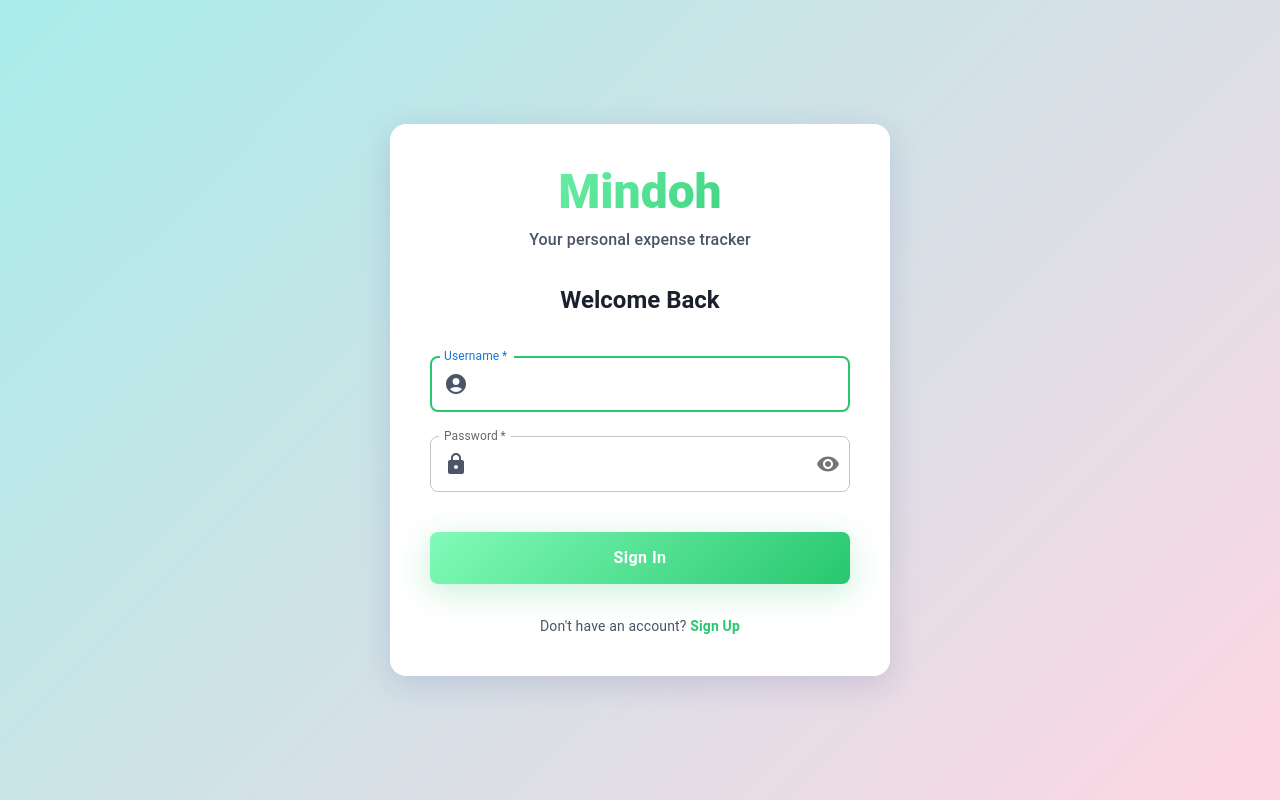
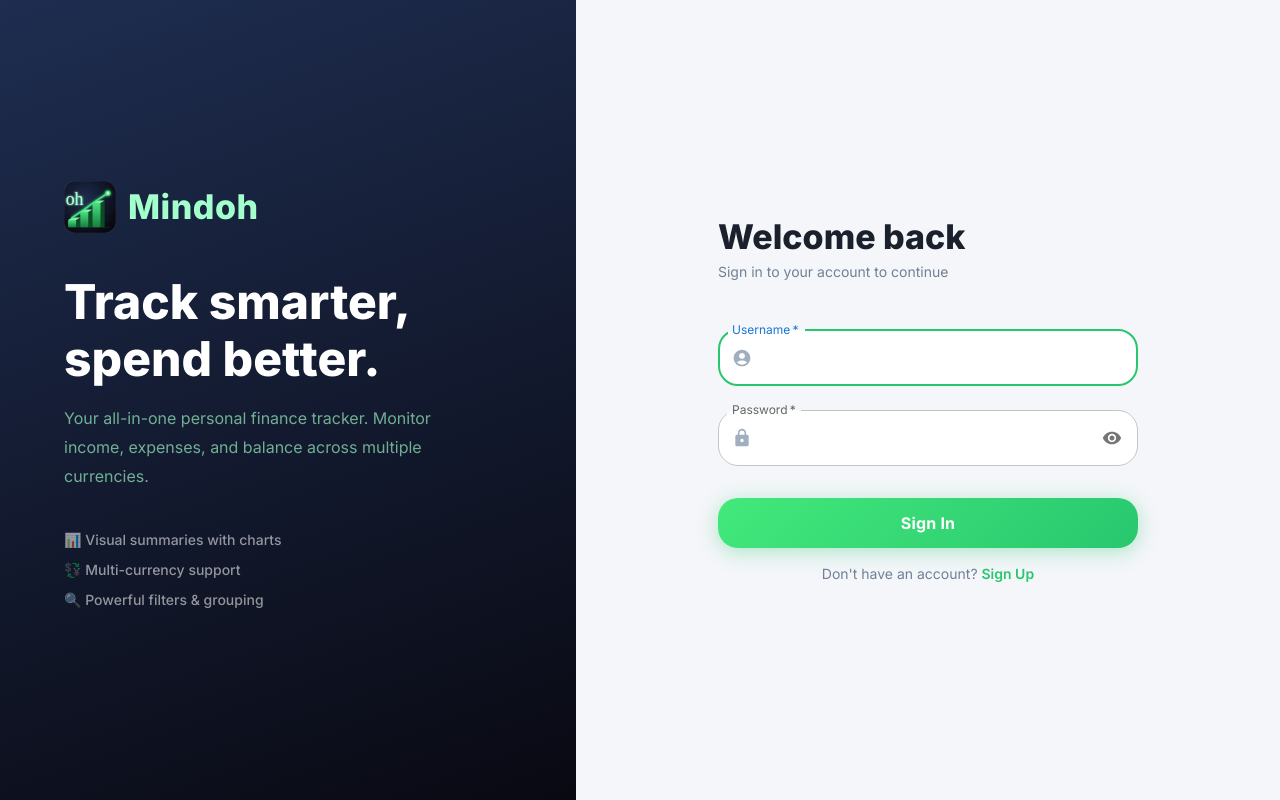
Before and after one commit to nhathuyle2002/mindoh-web, a React (Vite) app: page /login in a window 1280 px wide. Built offline with nearby package versions, Linux system fonts and the light colour scheme; no server answers.

Commit message:
feat: enhance UI with new typography, preconnect for fonts, and improved filter dialogs across components

```diff
--- a/index.html
+++ b/index.html
@@ -5,6 +5,9 @@
     <link rel="icon" type="image/svg+xml" href="/favicon.svg" />
     <meta name="viewport" content="width=device-width, initial-scale=1.0" />
     <title>Mindoh</title>
+    <link rel="preconnect" href="https://fonts.googleapis.com">
+    <link rel="preconnect" href="https://fonts.gstatic.com" crossorigin>
+    <link href="https://fonts.googleapis.com/css2?family=Inter:wght@400;500;600;700;800&display=swap" rel="stylesheet">
   </head>
   <body>
     <div id="root"></div>
--- a/src/components/Layout.tsx
+++ b/src/components/Layout.tsx
@@ -2,8 +2,6 @@ import React from 'react';
 import {
   Box,
   Drawer,
-  AppBar,
-  Toolbar,
   List,
   Typography,
   ListItem,
@@ -12,7 +10,7 @@ import {
   ListItemText,
   Avatar,
   Button,
-  Stack,
+  Divider,
 } from '@mui/material';
 import {
   Assessment,
@@ -21,7 +19,6 @@ import {
 } from '@mui/icons-material';
 import { useNavigate, useLocation } from 'react-router-dom';
 import { useAuth } from '../contexts/AuthContext';
-import { COLORS } from '../constants/colors';
 
 const drawerWidth = 240;
 
@@ -42,63 +39,11 @@ const Layout: React.FC<LayoutProps> = ({ children }) => {
 
   const menuItems = [
     { text: 'Summary', icon: <Assessment />, path: '/summary' },
-    { text: 'Transactions', icon: <ListIcon />, path: '/dashboard' },
+    { text: 'Transactions', icon: <ListIcon />, path: '/transactions' },
   ];
 
   return (
     <Box sx={{ display: 'flex', minHeight: '100vh' }}>
-      {/* App Bar */}
-      <AppBar
-        position="fixed"
-        sx={{
-          width: `calc(100% - ${drawerWidth}px)`,
-          ml: `${drawerWidth}px`,
-          background: COLORS.gradients.primary,
-          color: COLORS.text.secondary,
-          boxShadow: '0 4px 20px 0 rgba(0,0,0,0.08)',
-          backdropFilter: 'blur(10px)',
-        }}
-      >
-        <Toolbar>
-          <Typography variant="h6" noWrap component="div" sx={{ flexGrow: 1, fontWeight: 700, letterSpacing: 0.5 }}>
-            {menuItems.find(item => item.path === location.pathname)?.text || 'Mindoh Finance'}
-          </Typography>
-          <Stack direction="row" spacing={2} alignItems="center">
-            <Avatar sx={{
-              bgcolor: '#81FBB8',
-              width: 40,
-              height: 40,
-              border: '2px solid #28C76F',
-              fontWeight: 600,
-              color: '#1a202c',
-            }}>
-              {state.user?.username?.[0]?.toUpperCase()}
-            </Avatar>
-            <Typography variant="body2" sx={{ display: { xs: 'none', sm: 'block' }, fontWeight: 600, color: '#2d3748' }}>
-              {state.user?.username}
-            </Typography>
-            <Button
-              startIcon={<Logout />}
-              onClick={handleLogout}
-              sx={{
-                bgcolor: '#ffffff',
-                color: '#2d3748',
-                borderRadius: 2,
-                px: 2,
-                fontWeight: 600,
-                boxShadow: '0 2px 8px rgba(0,0,0,0.1)',
-                '&:hover': {
-                  bgcolor: '#f7fafc',
-                  boxShadow: '0 4px 12px rgba(0,0,0,0.15)',
-                },
-              }}
-            >
-              Logout
-            </Button>
-          </Stack>
-        </Toolbar>
-      </AppBar>
-
       {/* Sidebar */}
       <Drawer
         sx={{
@@ -107,70 +52,117 @@ const Layout: React.FC<LayoutProps> = ({ children }) => {
           '& .MuiDrawer-paper': {
             width: drawerWidth,
             boxSizing: 'border-box',
-            background: COLORS.gradients.sidebar,
-            color: COLORS.text.secondary,
-            borderRight: `1px solid ${COLORS.background.border}`,
-            boxShadow: '2px 0 12px rgba(0,0,0,0.08)',
+            background: '#ffffff',
+            borderRight: '1px solid #e9ecef',
+            boxShadow: '2px 0 16px rgba(0,0,0,0.06)',
+            display: 'flex',
+            flexDirection: 'column',
           },
         }}
         variant="permanent"
         anchor="left"
       >
+        {/* Logo area — dark navy matching favicon */}
         <Box sx={{
-          p: 2.5,
+          px: 2.5,
+          py: 2.5,
           display: 'flex',
           alignItems: 'center',
           gap: 1.5,
-          background: 'linear-gradient(135deg, #a8edea 0%, #fed6e3 100%)',
-          borderRadius: 2,
-          m: 2,
-          mb: 3,
-          boxShadow: '0 4px 12px rgba(0,0,0,0.08)',
+          background: 'linear-gradient(160deg, #1e2d50 0%, #090912 100%)',
         }}>
-          <Box component="img" src="/favicon.svg" alt="Mindoh logo" sx={{ width: 36, height: 36 }} />
-          <Typography variant="h5" sx={{ fontWeight: 800, color: '#2d3748', letterSpacing: 1 }}>
+          <Box component="img" src="/favicon.svg" alt="Mindoh logo" sx={{ width: 38, height: 38 }} />
+          <Typography variant="h5" sx={{ fontWeight: 800, color: '#a3ffcb', letterSpacing: 0.5 }}>
             Mindoh
           </Typography>
         </Box>
-        <List sx={{ px: 2 }}>
-          {menuItems.map((item) => (
-            <ListItem key={item.text} disablePadding sx={{ mb: 1 }}>
+
+        {/* Nav items */}
+        <List sx={{ px: 1.5, pt: 2, flexGrow: 1 }}>
+          {menuItems.map((item) => {
+            const selected = location.pathname === item.path;
+            return (
+              <ListItem key={item.text} disablePadding sx={{ mb: 0.5 }}>
                 <ListItemButton
-                selected={location.pathname === item.path}
+                  selected={selected}
                   onClick={() => navigate(item.path)}
                   sx={{
-                  borderRadius: 3,
-                  transition: 'all 0.3s ease',
-                  color: '#4a5568',
+                    borderRadius: 2,
+                    pl: selected ? 1.5 : 2,
+                    borderLeft: selected ? '3px solid #28C76F' : '3px solid transparent',
+                    transition: 'all 0.2s ease',
+                    color: selected ? '#28C76F' : '#4a5568',
+                    bgcolor: selected ? 'rgba(40, 199, 111, 0.08)' : 'transparent',
+                    '&:hover': {
+                      bgcolor: 'rgba(40, 199, 111, 0.08)',
+                      color: '#28C76F',
+                      transform: 'translateX(2px)',
+                    },
                     '&.Mui-selected': {
-                    background: 'linear-gradient(90deg, #81FBB8 0%, #28C76F 100%)',
-                    color: '#1a202c',
-                    fontWeight: 600,
-                    boxShadow: '0 4px 12px rgba(40, 199, 111, 0.25)',
-                    '&:hover': {
-                      background: 'linear-gradient(90deg, #81FBB8 0%, #28C76F 100%)',
-                    },
-                  },
-                  '&:hover': {
-                    bgcolor: 'rgba(129, 251, 184, 0.15)',
-                    transform: 'translateX(4px)',
+                      bgcolor: 'rgba(40, 199, 111, 0.08)',
+                      '&:hover': { bgcolor: 'rgba(40, 199, 111, 0.12)' },
                     },
                   }}
                 >
-                <ListItemIcon sx={{ color: 'inherit', minWidth: 40 }}>
+                  <ListItemIcon sx={{ color: 'inherit', minWidth: 38 }}>
                     {item.icon}
                   </ListItemIcon>
                   <ListItemText
                     primary={item.text}
                     primaryTypographyProps={{
-                    fontWeight: location.pathname === item.path ? 600 : 500,
-                    fontSize: '0.95rem',
+                      fontWeight: selected ? 600 : 500,
+                      fontSize: '0.925rem',
                     }}
                   />
                 </ListItemButton>
               </ListItem>
-          ))}
+            );
+          })}
         </List>
+
+        {/* User section at bottom */}
+        <Divider />
+        <Box sx={{ p: 2 }}>
+          <Box sx={{ display: 'flex', alignItems: 'center', gap: 1.5, mb: 1.5 }}>
+            <Avatar sx={{
+              bgcolor: '#28C76F',
+              width: 36,
+              height: 36,
+              fontSize: '0.875rem',
+              fontWeight: 700,
+              color: '#fff',
+            }}>
+              {state.user?.username?.[0]?.toUpperCase()}
+            </Avatar>
+            <Box sx={{ overflow: 'hidden' }}>
+              <Typography variant="body2" fontWeight={600} noWrap sx={{ color: '#1a202c' }}>
+                {state.user?.username}
+              </Typography>
+              <Typography variant="caption" sx={{ color: '#718096' }}>
+                Personal
+              </Typography>
+            </Box>
+          </Box>
+          <Button
+            fullWidth
+            startIcon={<Logout sx={{ fontSize: 16 }} />}
+            onClick={handleLogout}
+            size="small"
+            sx={{
+              justifyContent: 'flex-start',
+              color: '#718096',
+              borderRadius: 2,
+              px: 1.5,
+              fontWeight: 500,
+              '&:hover': {
+                bgcolor: 'rgba(234, 84, 85, 0.08)',
+                color: '#EA5455',
+              },
+            }}
+          >
+            Sign out
+          </Button>
+        </Box>
       </Drawer>
 
       {/* Main Content */}
@@ -178,9 +170,8 @@ const Layout: React.FC<LayoutProps> = ({ children }) => {
         component="main"
         sx={{
           flexGrow: 1,
-          background: '#f8f9fa',
+          background: '#f4f6f9',
           minHeight: '100vh',
-          pt: 8,
         }}
       >
         {children}
--- a/src/components/Login.tsx
+++ b/src/components/Login.tsx
@@ -1,7 +1,6 @@
 import React, { useState, useEffect } from 'react';
 import { useNavigate, Link } from 'react-router-dom';
 import {
-  Paper,
   TextField,
   Button,
   Typography,
@@ -13,7 +12,6 @@ import {
 } from '@mui/material';
 import { Visibility, VisibilityOff, AccountCircle, Lock } from '@mui/icons-material';
 import { useAuth } from '../contexts/AuthContext';
-import { COLORS, BOX_SHADOWS } from '../constants/colors';
 
 const Login: React.FC = () => {
   const [username, setUsername] = useState('');
@@ -24,7 +22,7 @@ const Login: React.FC = () => {
 
   useEffect(() => {
     if (state.user) {
-      navigate('/dashboard');
+      navigate('/transactions');
     }
   }, [state.user, navigate]);
 
@@ -36,202 +34,88 @@ useEffect(() => {
 
   const handleSubmit = async (e: React.FormEvent) => {
     e.preventDefault();
-    if (username && password) {
     await login(username, password);
-    }
+  };
+
+  const fieldSx = {
+    '& .MuiOutlinedInput-root': {
+      borderRadius: 2, bgcolor: '#fff',
+      '&:hover fieldset': { borderColor: '#28C76F' },
+      '&.Mui-focused fieldset': { borderColor: '#28C76F' },
+    },
   };
 
   return (
-    <Box
-      sx={{
-        minHeight: '100vh',
-        width: '100vw',
-        display: 'flex',
-        alignItems: 'center',
-        justifyContent: 'center',
-        background: COLORS.gradients.primary,
-        py: 4,
-        px: 2,
-      }}
-    >
-      <Paper
-        elevation={0}
-        sx={{
-          padding: { xs: 3, sm: 5 },
-          width: '100%',
-          maxWidth: '500px',
-          borderRadius: 4,
-          boxShadow: BOX_SHADOWS.card,
-          background: COLORS.background.paper,
-        }}
-      >
-        {/* Logo/Brand Section */}
-        <Box sx={{ textAlign: 'center', mb: 4 }}>
-              <Typography
-                component="h1"
-                variant="h3"
-                sx={{
-                  fontWeight: 800,
-                  background: COLORS.gradients.income,
-                  backgroundClip: 'text',
-                  WebkitBackgroundClip: 'text',
-                  WebkitTextFillColor: 'transparent',
-                  mb: 1,
-                }}
-              >
-                Mindoh
+    <Box sx={{ display: 'flex', minHeight: '100vh' }}>
+      {/* Left branding panel */}
+      <Box sx={{
+        display: { xs: 'none', md: 'flex' }, flexDirection: 'column',
+        justifyContent: 'center', alignItems: 'flex-start',
+        width: '45%', px: 8, py: 6,
+        background: 'linear-gradient(160deg, #1e2d50 0%, #090912 100%)',
+      }}>
+        <Box sx={{ display: 'flex', alignItems: 'center', gap: 1.5, mb: 5 }}>
+          <Box component="img" src="/favicon.svg" alt="logo" sx={{ width: 52, height: 52 }} />
+          <Typography variant="h4" sx={{ fontWeight: 800, color: '#a3ffcb', letterSpacing: 0.5 }}>Mindoh</Typography>
+        </Box>
+        <Typography variant="h3" sx={{ fontWeight: 800, color: '#ffffff', mb: 2, lineHeight: 1.2 }}>
+          Track smarter,<br />spend better.
         </Typography>
-              <Typography
-                variant="body1"
-                sx={{
-                  color: COLORS.text.tertiary,
-                  fontWeight: 500,
-                }}
-              >
-                Your personal expense tracker
+        <Typography variant="body1" sx={{ color: 'rgba(163,255,203,0.65)', mb: 5, lineHeight: 1.8, maxWidth: 380 }}>
+          Your all-in-one personal finance tracker. Monitor income, expenses, and balance across multiple currencies.
         </Typography>
+        {['\u{1F4CA} Visual summaries with charts', '\u{1F4B1} Multi-currency support', '\u{1F50D} Powerful filters & grouping'].map(f => (
+          <Typography key={f} variant="body2" sx={{ color: 'rgba(255,255,255,0.55)', mb: 1.2, fontWeight: 500 }}>{f}</Typography>
+        ))}
       </Box>
 
-            <Typography
-              component="h2"
-              variant="h5"
-              align="center"
-              sx={{
-                mb: 3,
-                fontWeight: 700,
-                color: COLORS.text.primary,
-              }}
-            >
-              Welcome Back
-            </Typography>
-
-            {state.error && (
-              <Alert
-                severity="error"
-                sx={{
-                  mb: 3,
-                  borderRadius: 2,
-                }}
-              >
-                {state.error}
-              </Alert>
-            )}
-
+      {/* Right form panel */}
+      <Box sx={{ flex: 1, display: 'flex', alignItems: 'center', justifyContent: 'center', background: '#f4f6f9', px: { xs: 3, sm: 8 } }}>
+        <Box sx={{ width: '100%', maxWidth: 420 }}>
+          <Box sx={{ display: { xs: 'flex', md: 'none' }, alignItems: 'center', gap: 1.5, mb: 4 }}>
+            <Box component="img" src="/favicon.svg" alt="logo" sx={{ width: 40, height: 40 }} />
+            <Typography variant="h5" fontWeight={800} sx={{ color: '#1a202c' }}>Mindoh</Typography>
+          </Box>
+          <Typography variant="h4" fontWeight={800} sx={{ color: '#1a202c', mb: 0.5 }}>Welcome back</Typography>
+          <Typography variant="body2" sx={{ color: '#718096', mb: 4 }}>Sign in to your account to continue</Typography>
+          {state.error && <Alert severity="error" sx={{ mb: 3, borderRadius: 2 }}>{state.error}</Alert>}
           <Box component="form" onSubmit={handleSubmit}>
             <TextField
-                margin="normal"
-                required
-                fullWidth
-                id="username"
-                label="Username"
-                name="username"
-                autoComplete="username"
-                autoFocus
-                value={username}
-                onChange={(e) => setUsername(e.target.value)}
+              margin="normal" required fullWidth label="Username"
+              autoComplete="username" autoFocus
+              value={username} onChange={(e) => setUsername(e.target.value)}
+              disabled={state.loading}
+              InputProps={{ startAdornment: <InputAdornment position="start"><AccountCircle sx={{ color: '#a0aec0', fontSize: 20 }} /></InputAdornment> }}
+              sx={fieldSx}
+            />
+            <TextField
+              margin="normal" required fullWidth label="Password"
+              type={showPassword ? 'text' : 'password'} autoComplete="current-password"
+              value={password} onChange={(e) => setPassword(e.target.value)}
               disabled={state.loading}
               InputProps={{
-                  startAdornment: (
-                    <InputAdornment position="start">
-                      <AccountCircle sx={{ color: COLORS.text.tertiary }} />
-                    </InputAdornment>
-                  ),
+                startAdornment: <InputAdornment position="start"><Lock sx={{ color: '#a0aec0', fontSize: 20 }} /></InputAdornment>,
+                endAdornment: <InputAdornment position="end"><IconButton onClick={() => setShowPassword(!showPassword)} edge="end" size="small">{showPassword ? <VisibilityOff fontSize="small" /> : <Visibility fontSize="small" />}</IconButton></InputAdornment>,
               }}
+              sx={fieldSx}
+            />
+            <Button type="submit" fullWidth variant="contained" disabled={state.loading}
               sx={{
-                  '& .MuiOutlinedInput-root': {
-                    borderRadius: 2,
-                    '&:hover fieldset': {
-                      borderColor: COLORS.income.main,
-                    },
-                    '&.Mui-focused fieldset': {
-                      borderColor: COLORS.income.main,
-                    },
-                  },
-                }}
-              />
-              <TextField
-                margin="normal"
-                required
-                fullWidth
-                name="password"
-                label="Password"
-                type={showPassword ? 'text' : 'password'}
-                id="password"
-                autoComplete="current-password"
-                value={password}
-                onChange={(e) => setPassword(e.target.value)}
-                disabled={state.loading}
-                InputProps={{
-                  startAdornment: (
-                    <InputAdornment position="start">
-                      <Lock sx={{ color: COLORS.text.tertiary }} />
-                    </InputAdornment>
-                  ),
-                  endAdornment: (
-                    <InputAdornment position="end">
-                      <IconButton
-                        onClick={() => setShowPassword(!showPassword)}
-                        edge="end"
-                      >
-                        {showPassword ? <VisibilityOff /> : <Visibility />}
-                      </IconButton>
-                    </InputAdornment>
-                  ),
-                }}
-                sx={{
-                  '& .MuiOutlinedInput-root': {
-                    borderRadius: 2,
-                    '&:hover fieldset': {
-                      borderColor: COLORS.income.main,
-                    },
-                    '&.Mui-focused fieldset': {
-                      borderColor: COLORS.income.main,
-                    },
-                  },
-                }}
-              />
-              <Button
-                type="submit"
-                fullWidth
-                variant="contained"
-                sx={{
-                  mt: 4,
-                  mb: 2,
-                  py: 1.5,
-                  borderRadius: 2,
-                  fontWeight: 600,
-                  fontSize: '1rem',
-                  textTransform: 'none',
-                  background: COLORS.gradients.income,
-                  boxShadow: BOX_SHADOWS.income,
-                  '&:hover': {
-                    background: COLORS.gradients.income,
-                    boxShadow: BOX_SHADOWS.incomeHover,
-                    transform: 'translateY(-2px)',
-                  },
-                  transition: 'all 0.3s ease',
-                }}
-                disabled={state.loading}
-              >
+                mt: 3, mb: 2, py: 1.4, borderRadius: 2, fontWeight: 700, fontSize: '1rem',
+                background: 'linear-gradient(135deg, #43e97b 0%, #28C76F 100%)',
+                boxShadow: '0 4px 20px rgba(40,199,111,0.35)',
+                '&:hover': { background: 'linear-gradient(135deg, #43e97b 0%, #1ea55a 100%)', boxShadow: '0 6px 24px rgba(40,199,111,0.45)', transform: 'translateY(-1px)' },
+                transition: 'all 0.25s ease',
+              }}>
               {state.loading ? <CircularProgress size={24} color="inherit" /> : 'Sign In'}
             </Button>
-              <Box textAlign="center" mt={2}>
-                <Typography variant="body2" sx={{ color: COLORS.text.tertiary }}>
+            <Typography variant="body2" align="center" sx={{ color: '#718096' }}>
               Don't have an account?{' '}
-                  <Link
-                    to="/register"
-                    style={{
-                      textDecoration: 'none',
-                      color: COLORS.income.main,
-                      fontWeight: 600,
-                    }}
-                  >
-                    Sign Up
-                  </Link>
+              <Link to="/register" style={{ textDecoration: 'none', color: '#28C76F', fontWeight: 600 }}>Sign Up</Link>
             </Typography>
           </Box>
         </Box>
-          </Paper>
+      </Box>
     </Box>
   );
 };
--- a/src/components/Register.tsx
+++ b/src/components/Register.tsx
@@ -23,7 +23,7 @@ const Register: React.FC = () => {
 
   useEffect(() => {
     if (state.user) {
-      navigate('/dashboard');
+      navigate('/transactions');
     }
   }, [state.user, navigate]);
 
```
Also changed, not shown: src/App.tsx (+30 -2 lines), src/components/Dashboard.tsx (+84 -40 lines), src/components/Summary.tsx (+19 -8 lines). Lines whose indentation alone changed are shown as unchanged.
